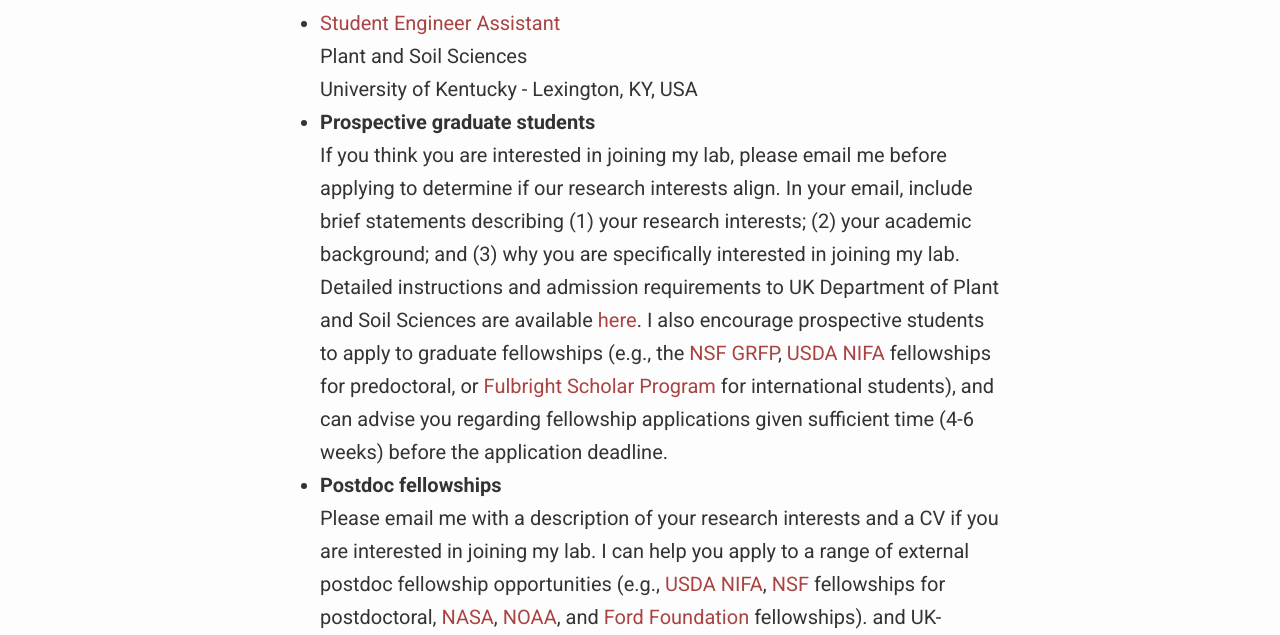
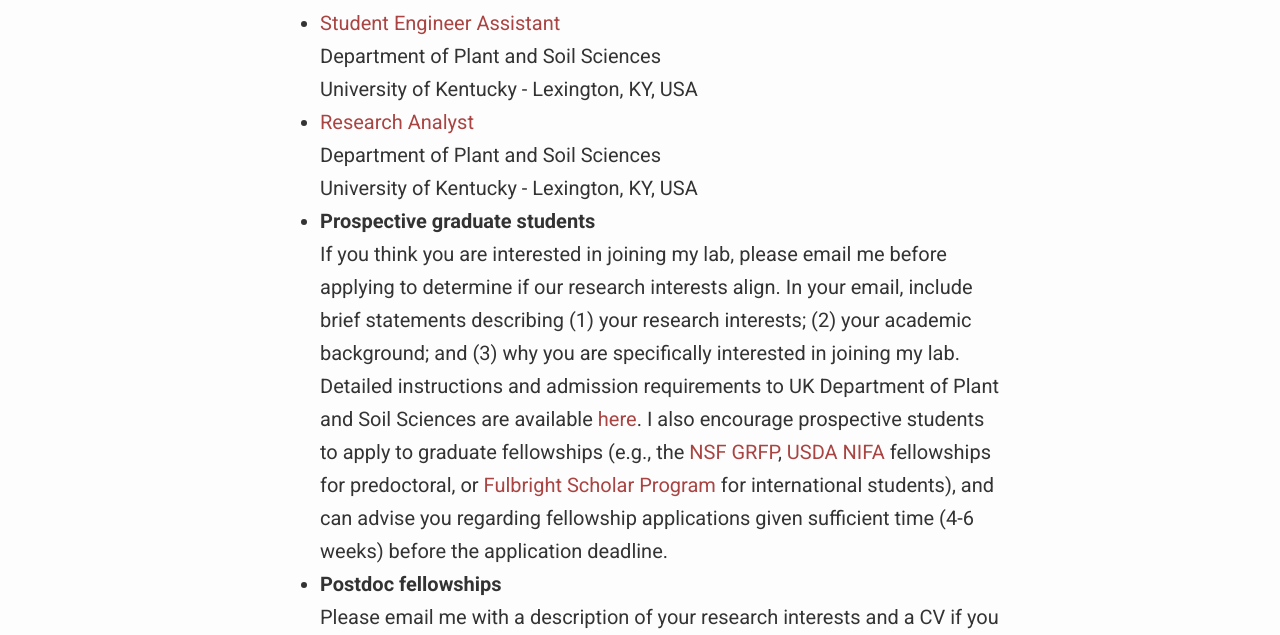
Before and after one commit to toshimzt/toshimzt.github.io, a plain HTML site: page post/opportunities/index.html in a window 1280 px wide. Shown: the part 152-787 px from the top of the page. Drawn offline with nearby package versions, Linux system fonts and the light colour scheme; some icons are missing.

Commit message:
Added new research analyst position to opportunities page

```diff
--- a/post/opportunities/index.html
+++ b/post/opportunities/index.html
@@ -170,7 +170,10 @@
             <h2 id="phd"><strong>Positions with Me</strong></h2>
             <ul>
                 <li><a href="https://ukjobs.uky.edu/postings/545402"> Student Engineer Assistant</a></li>
-                <li style="list-style-type: none;"> Plant and Soil Sciences</li>
+                <li style="list-style-type: none;"> Department of Plant and Soil Sciences</li>
+                <li style="list-style-type: none;"> University of Kentucky - Lexington, KY, USA</li>
+                <li><a href="https://ukjobs.uky.edu/postings/573946"> Research Analyst</a></li>
+                <li style="list-style-type: none;"> Department of Plant and Soil Sciences</li>
                 <li style="list-style-type: none;"> University of Kentucky - Lexington, KY, USA</li>
                 <li><strong>Prospective graduate students</strong></li>
                 <li style="list-style-type: none;">If you think you are interested in joining my lab, please email me before applying to determine if our research
```
